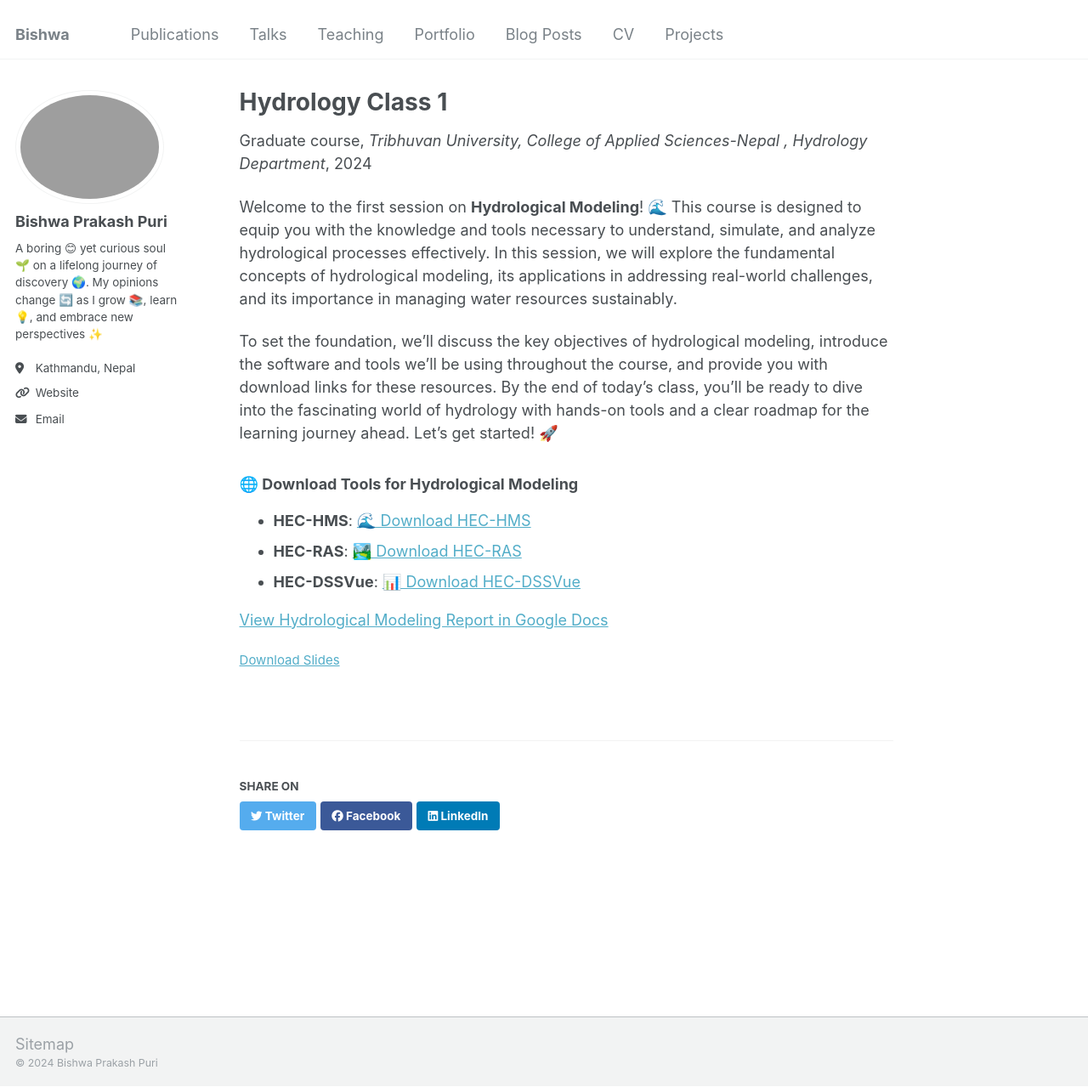
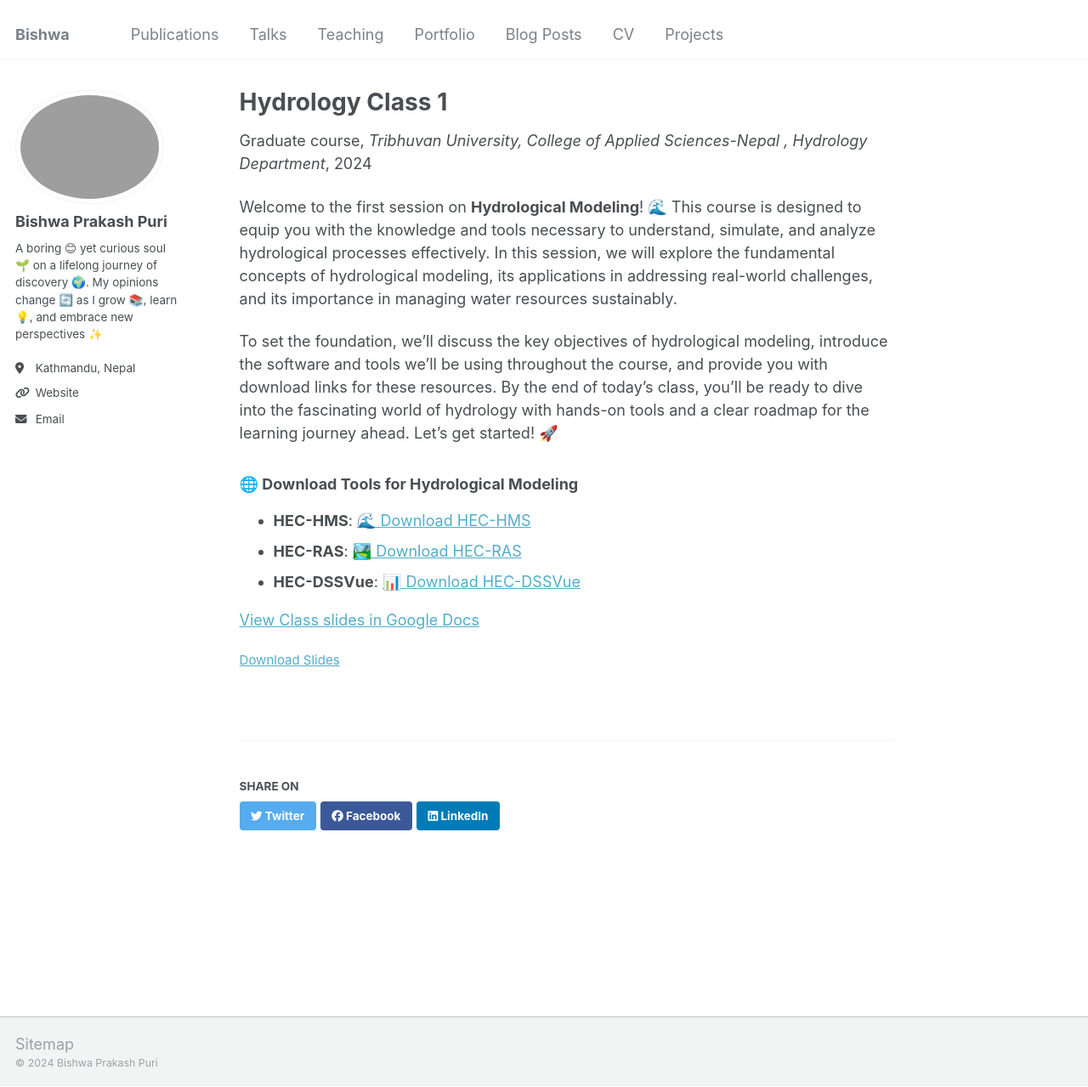
Before and after one commit to workBishwa/imBishwa, a Jekyll site: the page built from _teaching/Introduction_class.md, in a window 1280 px wide and 1279 px high. Shown: the whole window at 85% size. Built offline with Jekyll 4.4.1, drawn with Linux system fonts in a browser that asks for light colours.

Commit message:
class_notes

```diff
--- a/_teaching/Introduction_class.md
+++ b/_teaching/Introduction_class.md
@@ -19,4 +19,4 @@ To set the foundation, we'll discuss the key objectives of hydrological modeling
 - **HEC-RAS**: [🏞️ Download HEC-RAS](https://www.hec.usace.army.mil/software/hec-ras/download.aspx)
 - **HEC-DSSVue**: [📊 Download HEC-DSSVue](https://www.hec.usace.army.mil/software/hec-dssvue/downloads.aspx)
 
-[View Hydrological Modeling Report in Google Docs](https://docs.google.com/viewer?url=https://workbishwa.github.io/imBishwa/files/L1_Introduction_Hydrology.pdf)
+[View Class slides in Google Docs](https://docs.google.com/viewer?url=https://workbishwa.github.io/imBishwa/files/L1_Introduction_Hydrology.pdf)
```
